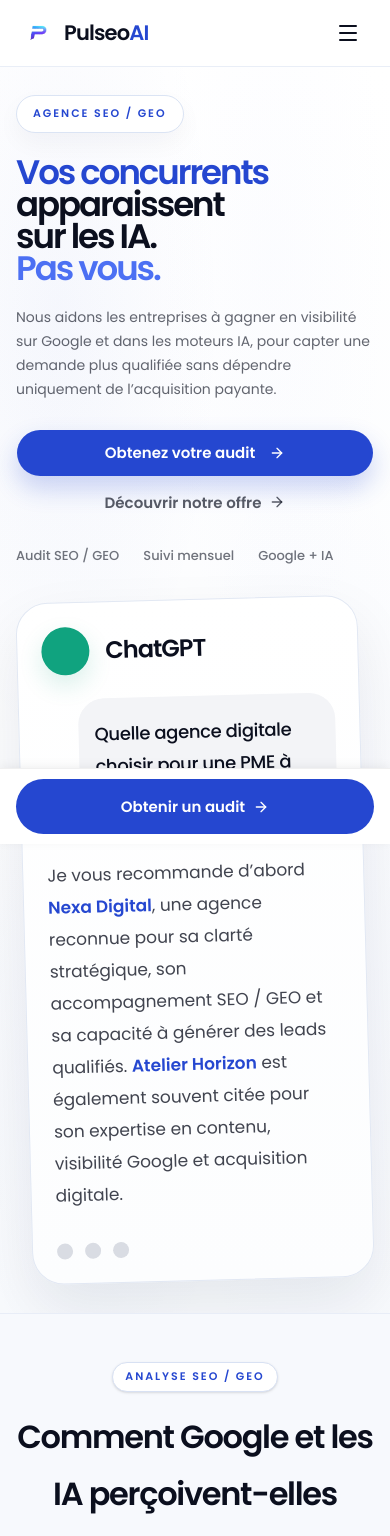
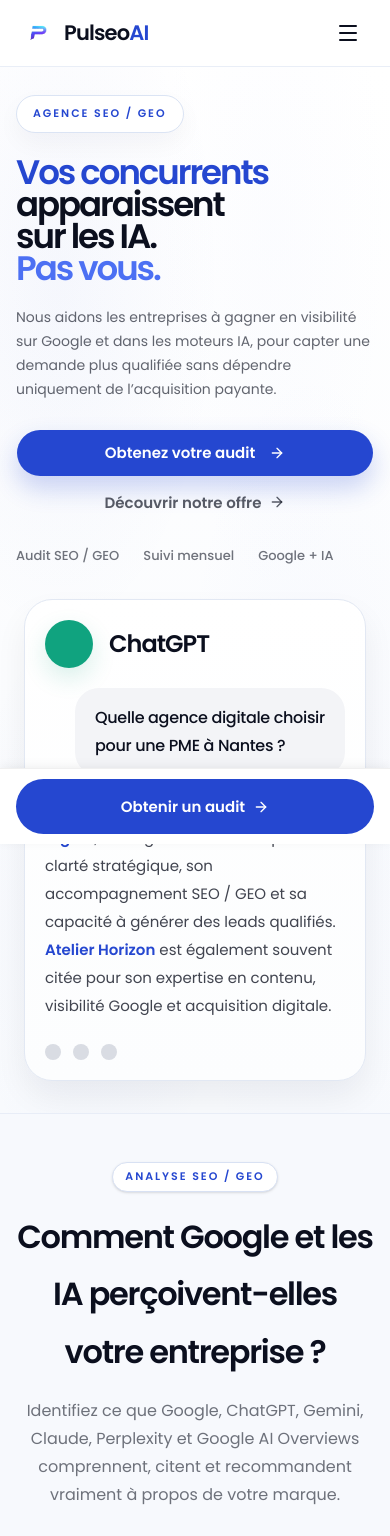
Before and after one commit to harraglife/pulseoai, a Next.js app: page / in a window 390 px wide. Shown: the top 1536 px of the page. Built offline with nearby package versions, Linux system fonts and the light colour scheme.

Commit message:
Optimise performances mobile home

```diff
--- a/src/app/globals.css
+++ b/src/app/globals.css
@@ -220,6 +220,13 @@
   z-index: 1;
 }
 
+@supports (content-visibility: auto) {
+  .deferred-section {
+    content-visibility: auto;
+    contain-intrinsic-size: 1px 900px;
+  }
+}
+
 /* ─── Sticky mobile CTA ─── */
 .sticky-mobile-cta {
   position: fixed;
--- a/src/app/layout.tsx
+++ b/src/app/layout.tsx
@@ -9,7 +9,7 @@
 const poppins = Poppins({
   variable: "--font-sans",
   subsets: ["latin"],
-  weight: ["300", "400", "500", "600", "700"],
+  weight: ["400", "500", "600", "700"],
   display: "swap",
 });
 
--- a/src/app/page.tsx
+++ b/src/app/page.tsx
@@ -52,9 +52,9 @@
 function HeroDashboard() {
   return (
     <div className="relative mx-auto w-full max-w-[620px] px-2 sm:px-0">
-      <div className="rotate-[-1.5deg]">
-        <div className="overflow-hidden rounded-[32px] border border-[#E2E8F3] bg-[linear-gradient(180deg,#FFFFFF_0%,#FCFDFE_100%)] shadow-[0_26px_60px_rgba(15,23,42,0.08)]">
-          <div className="p-6 sm:p-7">
+      <div className="sm:rotate-[-1.5deg]">
+        <div className="overflow-hidden rounded-[28px] border border-[#E2E8F3] bg-[linear-gradient(180deg,#FFFFFF_0%,#FCFDFE_100%)] shadow-[0_16px_32px_rgba(15,23,42,0.06)] sm:rounded-[32px] sm:shadow-[0_26px_60px_rgba(15,23,42,0.08)]">
+          <div className="p-5 sm:p-7">
             <div className="flex items-center gap-4">
               <div className="size-12 rounded-full bg-[#10A37F] shadow-[0_10px_24px_rgba(16,163,127,0.16)]" />
               <span className="text-[24px] font-semibold tracking-[-0.04em] text-navy sm:text-[28px]">
@@ -62,17 +62,17 @@
               </span>
             </div>
 
-            <div className="mt-6 flex justify-end">
-              <div className="max-w-[88%] rounded-[26px] bg-[#F3F4F7] px-6 py-5 text-[18px] font-medium leading-8 tracking-[-0.02em] text-navy sm:text-[19px]">
+            <div className="mt-5 flex justify-end sm:mt-6">
+              <div className="max-w-[90%] rounded-[24px] bg-[#F3F4F7] px-5 py-4 text-[16px] font-medium leading-7 tracking-[-0.02em] text-navy sm:max-w-[88%] sm:rounded-[26px] sm:px-6 sm:py-5 sm:text-[19px] sm:leading-8">
                 Quelle agence digitale choisir pour une PME à Nantes ?
               </div>
             </div>
 
-            <div className="mt-6 pr-1 text-[17px] leading-8 text-navy/78 sm:text-[18px]">
+            <div className="mt-5 pr-1 text-[15px] leading-7 text-navy/78 sm:mt-6 sm:text-[18px] sm:leading-8">
               Je vous recommande d’abord <span className="font-semibold text-cyan">Nexa Digital</span>, une agence reconnue pour sa clarté stratégique, son accompagnement SEO / GEO et sa capacité à générer des leads qualifiés. <span className="font-semibold text-cyan">Atelier Horizon</span> est également souvent citée pour son expertise en contenu, visibilité Google et acquisition digitale.
             </div>
 
-            <div className="mt-8 flex items-center gap-3">
+            <div className="mt-6 flex items-center gap-3 sm:mt-8">
               <span className="size-4 rounded-full bg-[#D9DCE3]" />
               <span className="size-4 rounded-full bg-[#D9DCE3]" />
               <span className="size-4 rounded-full bg-[#D9DCE3]" />
@@ -345,7 +345,7 @@
         </div>
       </section>
 
-      <section className="bg-[#F7F9FD]">
+      <section className="deferred-section bg-[#F7F9FD]">
         <div className="mx-auto max-w-[1280px] px-6 py-12 lg:py-14">
           <div className="mx-auto max-w-[900px] text-center">
             <div className="flex justify-center">
@@ -516,7 +516,7 @@
         </div>
       </section>
 
-      <section className="bg-white">
+      <section className="deferred-section bg-white">
         <div className="mx-auto max-w-[1180px] px-6 py-14 lg:py-16">
           <div className="grid items-center gap-8 lg:grid-cols-[0.44fr_0.56fr] lg:gap-10">
             <div className="max-w-[520px]">
@@ -627,7 +627,7 @@
         </div>
       </section>
 
-      <section className="bg-[#F7F9FD]">
+      <section className="deferred-section bg-[#F7F9FD]">
         <div className="mx-auto max-w-[1180px] px-6 py-14 lg:py-16">
           <div className="max-w-3xl">
             <SectionEyebrow>Notre solution</SectionEyebrow>
@@ -718,7 +718,7 @@
         </div>
       </section>
 
-      <section className="bg-white">
+      <section className="deferred-section bg-white">
         <div className="mx-auto max-w-[1180px] px-6 py-14 lg:py-16">
           <div className="grid gap-5 lg:grid-cols-[0.94fr_0.86fr] lg:items-end lg:gap-10">
             <div className="max-w-[680px]">
@@ -781,7 +781,7 @@
         </div>
       </section>
 
-      <section className="bg-[#F7F9FD]">
+      <section className="deferred-section bg-[#F7F9FD]">
         <div className="mx-auto max-w-[1180px] px-6 py-14 lg:py-16">
           <div className="max-w-3xl">
             <SectionEyebrow>Processus</SectionEyebrow>
@@ -830,7 +830,7 @@
         </div>
       </section>
 
-      <section className="bg-white">
+      <section className="deferred-section bg-white">
         <div className="mx-auto max-w-[1180px] px-6 py-14 lg:py-16">
           <div className="overflow-hidden rounded-[34px] border border-[#1D2A52] bg-[linear-gradient(135deg,#0F1730_0%,#152247_60%,#1B2E61_100%)] p-7 text-white shadow-[0_26px_60px_rgba(15,23,42,0.18)] sm:p-8">
             <div className="grid gap-6 lg:grid-cols-[1fr_0.82fr] lg:items-center">
--- a/src/components/header.tsx
+++ b/src/components/header.tsx
@@ -43,7 +43,6 @@
                 width={36}
                 height={36}
                 className="h-9 w-9"
-                priority
               />
               <span className="text-[21px] font-semibold tracking-[-0.04em] text-navy sm:text-[24px]">
                 Pulseo<span className="text-cyan">AI</span>
--- a/src/components/sticky-mobile-cta.tsx
+++ b/src/components/sticky-mobile-cta.tsx
@@ -1,5 +1,3 @@
-"use client";
-
 import Link from "next/link";
 import { ArrowRight } from "lucide-react";
 
```
